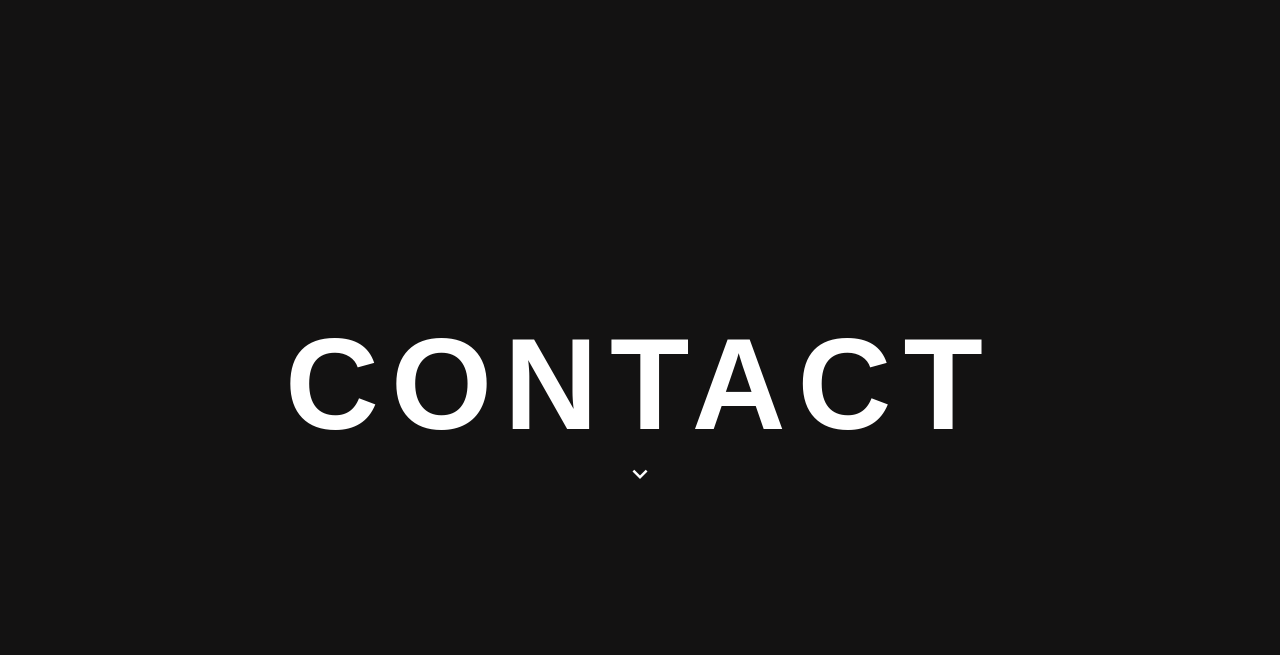
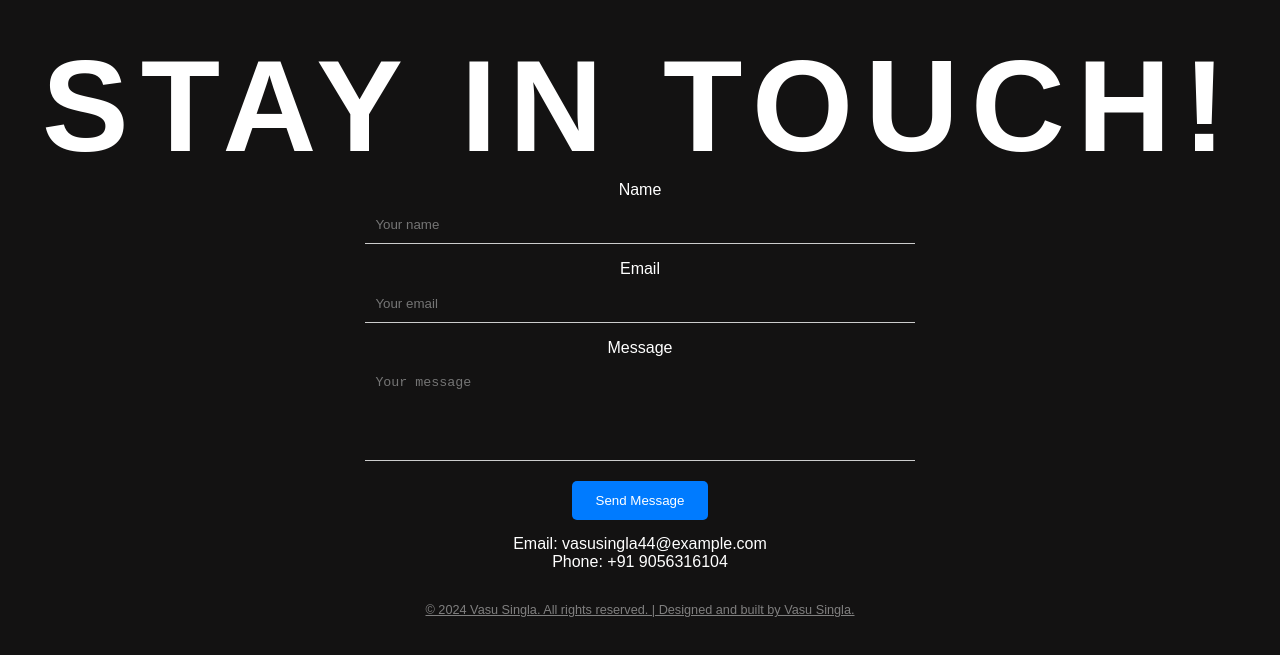
Before and after one commit to vasu412/Portfolio, a React (Vite) app: page / in a window 1280 px wide. Shown: the part 3201-3856 px from the top of the page. After the commit the page ends 3828 px from the top, so only its background shows below. Built offline with nearby package versions, Linux system fonts and the light colour scheme; a web font is replaced by a local one.

Commit message:
added contact page

```diff
--- a/package.json
+++ b/package.json
@@ -10,6 +10,7 @@
     "preview": "vite preview"
   },
   "dependencies": {
+    "emailjs-com": "^3.2.0",
     "gsap": "^3.12.5",
     "react": "^18.3.1",
     "react-dom": "^18.3.1",
--- a/src/components/App.jsx
+++ b/src/components/App.jsx
@@ -6,6 +6,7 @@ import Socials from "./socials";
 import Project from "./project";
 import Skills from "./skills";
 import { Element, Link } from "react-scroll";
+import Contact from "./contact";
 
 const Parallax2 = () => {
   const [header, setHeader] = useState(false);
@@ -214,17 +215,16 @@ const Parallax2 = () => {
 
       <Element name="contact">
         <section>
-          <div className="bg" id="contact"></div>
-          <div className="other-content">
-            <h1 className="hero-text title">CONTACT</h1>
-            <i
-              className="hero-text material-icons"
-              style={{ fontSize: "30px" }}>
-              keyboard_arrow_down
-            </i>
-          </div>
+          <Contact />
         </section>
       </Element>
+
+      <footer>
+        <p>
+          &copy; 2024 Vasu Singla. All rights reserved. | Designed and built by
+          Vasu Singla.
+        </p>
+      </footer>
     </>
   );
 };
--- /dev/null
+++ b/src/components/contact.jsx
@@ -0,0 +1,77 @@
+import React from "react";
+import { Element } from "react-scroll";
+import emailjs from "emailjs-com";
+
+const Contact = () => {
+  const handleSubmit = (e) => {
+    e.preventDefault();
+
+    emailjs
+      .sendForm(
+        "service_628o2dr",
+        "template_jlhsmf9",
+        e.target,
+        "HSVaLlQxl7h_ip3Ue"
+      )
+      .then(
+        (result) => {
+          alert("Message sent successfully!");
+        },
+        (error) => {
+          alert("Failed to send the message. Please try again later.");
+        }
+      );
+
+    e.target.reset(); // Reset the form after submission
+  };
+  return (
+    <Element name="contact">
+      <section className="hero-text">
+        <div className="bg" id="contact"></div>
+        <div className="contact-content">
+          <h1 className="hero-text title">STAY IN TOUCH!</h1>
+          <form className="contact-form" onSubmit={handleSubmit}>
+            <div className="form-group">
+              <label htmlFor="name">Name</label>
+              <input
+                type="text"
+                id="name"
+                name="name"
+                placeholder="Your name"
+                required
+              />
+            </div>
+            <div className="form-group">
+              <label htmlFor="email">Email</label>
+              <input
+                type="email"
+                id="email"
+                name="email"
+                placeholder="Your email"
+                required
+              />
+            </div>
+            <div className="form-group">
+              <label htmlFor="message">Message</label>
+              <textarea
+                id="message"
+                name="message"
+                placeholder="Your message"
+                rows="5"
+                required></textarea>
+            </div>
+            <button type="submit" className="btn">
+              Send Message
+            </button>
+          </form>
+          <div className="contact-info">
+            <p>Email: vasusingla44@example.com</p>
+            <p>Phone: +91 9056316104</p>
+          </div>
+        </div>
+      </section>
+    </Element>
+  );
+};
+
+export default Contact;
--- a/src/css/index.css
+++ b/src/css/index.css
@@ -5,6 +5,7 @@
   margin: 0;
   box-sizing: border-box;
   scroll-behavior: smooth;
+  user-select: none;
 }
 body {
   font-family: "Afacad Flux", sans-serif;
@@ -24,8 +25,8 @@ a {
   position: fixed;
   z-index: 999;
   top: 0;
-  background-color: #130d0a;
   transition: all 1s ease-in-out;
+  background-color: rgb(19, 18, 18);
 }
 
 #hero {
@@ -324,3 +325,52 @@ section {
 .bg.active {
   display: block; /* Ensure the active section is visible */
 }
+
+.contact-content {
+  padding: 2rem;
+  text-align: center;
+}
+
+.contact-form {
+  max-width: 550px;
+  margin: 0 auto;
+}
+
+.form-group {
+  margin-bottom: 1rem;
+}
+
+.form-group label {
+  display: block;
+  margin-bottom: 0.5rem;
+}
+
+.form-group input,
+.form-group textarea {
+  width: 100%;
+  padding: 0.65rem;
+  border: none;
+  border-bottom: 0.5px solid #ccc;
+  outline: none;
+  background-color: transparent;
+  color: #ccc;
+  resize: none;
+}
+
+.btn {
+  background-color: #007bff;
+  color: #fff;
+  padding: 0.75rem 1.5rem;
+  border: none;
+  border-radius: 5px;
+  cursor: pointer;
+  margin-bottom: 15px;
+}
+
+footer{
+  margin-bottom: 10px;
+  text-align: center;
+  text-decoration: underline;
+  font-size: 12.7px;
+  color: #ffffff76;
+}
```
Also changed, not shown: 1 other file (tests, documents, lock files or other folders).
